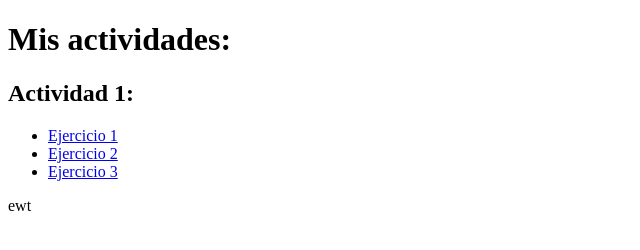
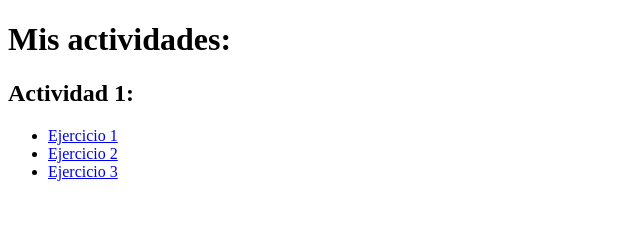
Before and after one commit to AlexitoC21/Paginas-TDAW, a plain HTML site: page index.html in a window 1280 px wide. Shown: the full height of the page, 0-640 px from the left. Drawn offline with Linux system fonts and the light colour scheme.

Commit message:
Update index.html

```diff
--- a/index.html
+++ b/index.html
@@ -17,8 +17,6 @@
                 <li><a href="Actividad1/Ejercicio%203/Ejercicio3.html">Ejercicio 3</a></li>
             </ul>
 
-ewt
-
     </body>
 
 </html>
```
